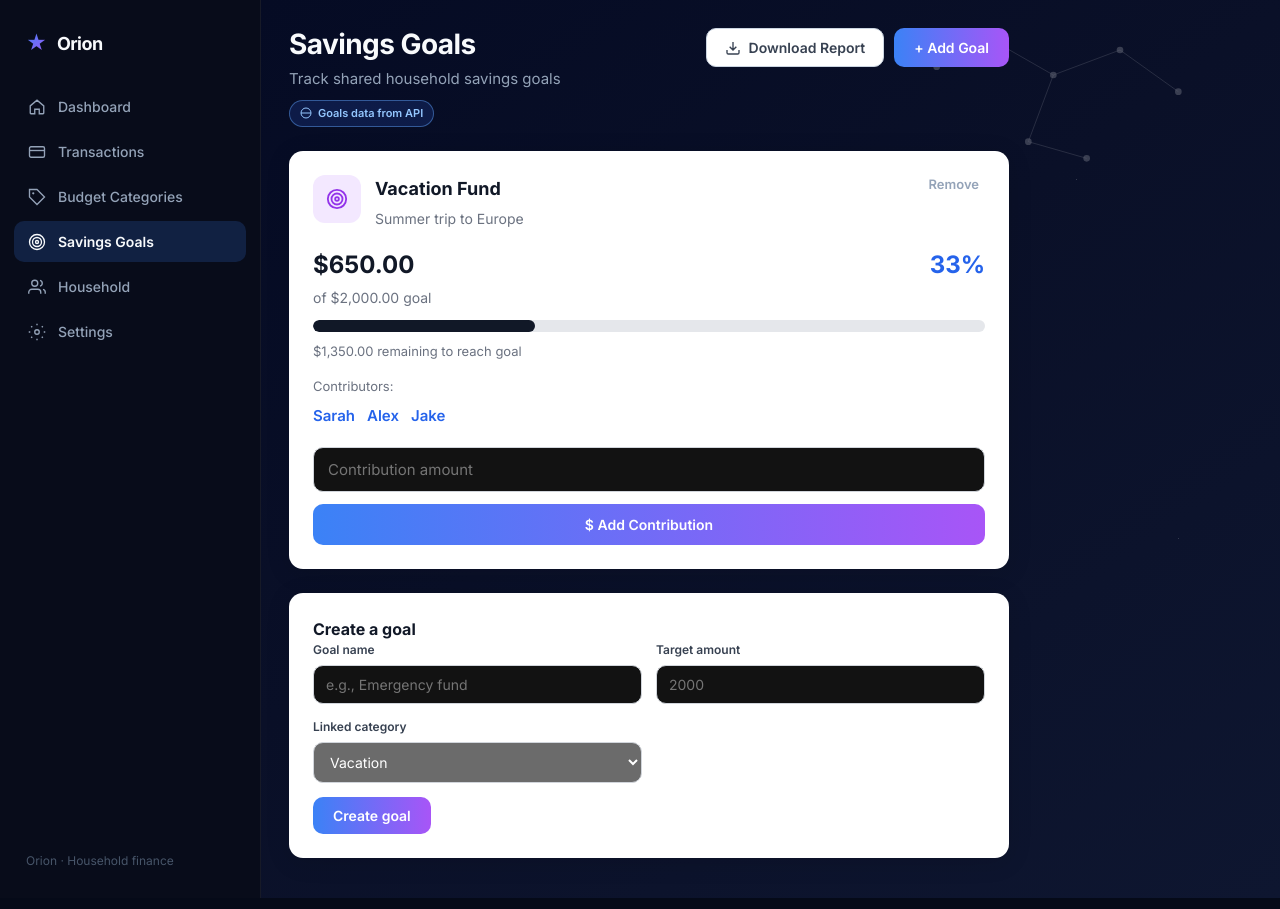
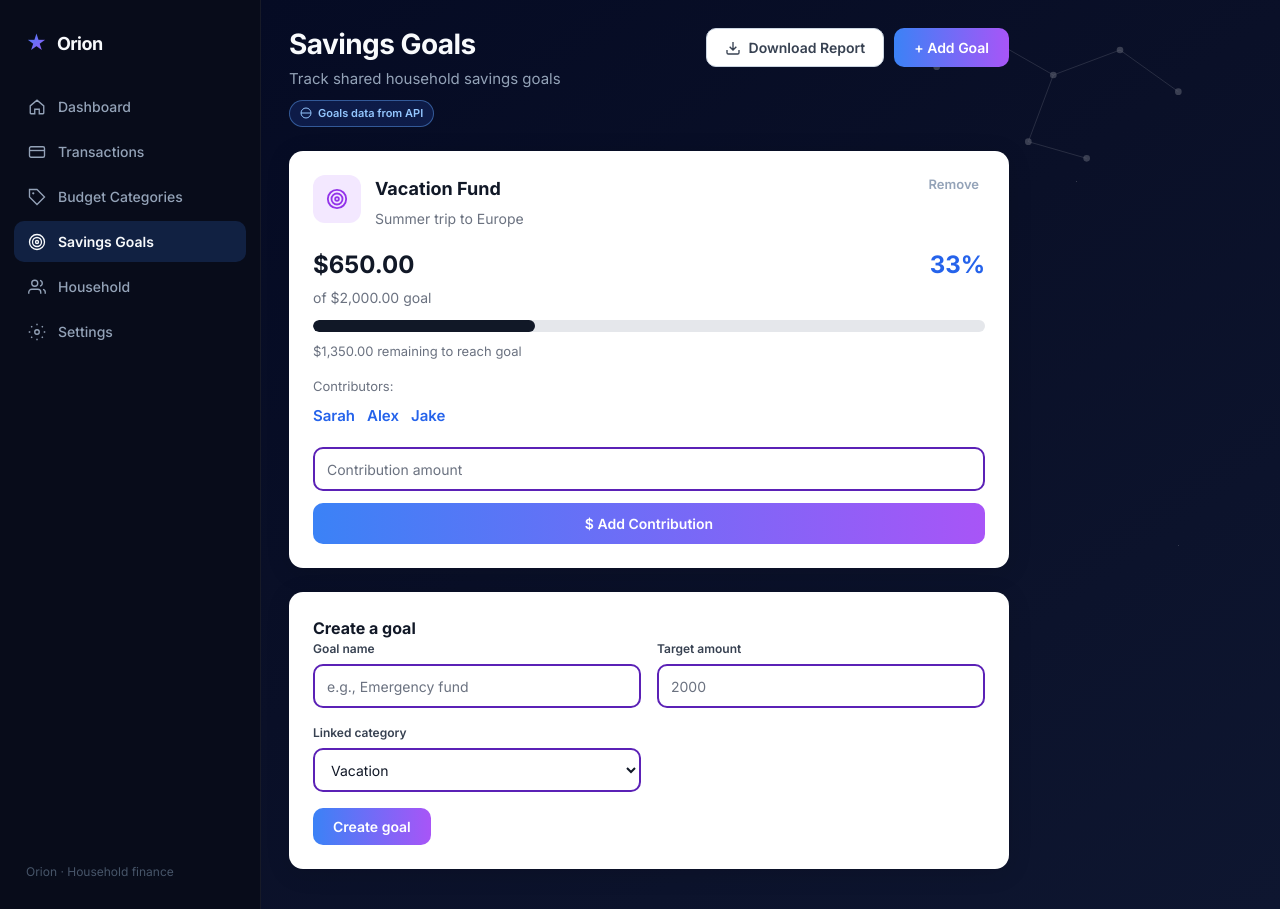
Before and after one commit to shruthikauduthuri/cs451r-capstone-project, a React (Vite) app in the folder orion-frontend/: page /savings in a window 1280 px wide. Built offline with nearby package versions, Linux system fonts and the light colour scheme.

Commit message:
Fixed UI colors

```diff
--- a/orion-frontend/src/pages/Categories.css
+++ b/orion-frontend/src/pages/Categories.css
@@ -107,21 +107,48 @@
   color: #6b7280;
 }
 
+.cat-manage {
+  color-scheme: light;
+}
+
 .cat-form {
   display: flex;
-  gap: 10px;
+  gap: 12px;
   flex-wrap: wrap;
+  align-items: stretch;
   margin-bottom: 16px;
 }
 
 .cat-input {
   flex: 1;
   min-width: 200px;
-  padding: 10px 14px;
+  min-height: 44px;
+  box-sizing: border-box;
+  padding: 10px 12px;
   border-radius: 10px;
-  border: 1px solid #d1d5db;
-  font-size: 0.9375rem;
+  border: 2px solid #5b21b6;
+  font-size: 0.875rem;
   font-family: inherit;
+  color: #111827;
+  background-color: #ffffff;
+  box-shadow: none;
+}
+
+.cat-input::placeholder {
+  color: #6b7280;
+}
+
+.cat-input:focus {
+  outline: none;
+  border-color: #4c1d95;
+  box-shadow: 0 0 0 3px rgba(91, 33, 182, 0.2);
+}
+
+.cat-form .btn-gradient {
+  min-height: 44px;
+  box-sizing: border-box;
+  padding: 10px 22px;
+  align-self: center;
 }
 
 .cat-pill-list {
--- a/orion-frontend/src/pages/Savings.css
+++ b/orion-frontend/src/pages/Savings.css
@@ -142,11 +142,24 @@
 .sv-contrib-input {
   width: 100%;
   box-sizing: border-box;
-  padding: 12px 14px;
+  min-height: 44px;
+  padding: 10px 12px;
   border-radius: 10px;
-  border: 1px solid #d1d5db;
-  font-size: 0.9375rem;
+  border: 2px solid #5b21b6;
+  font-size: 0.875rem;
   font-family: inherit;
+  color: #111827;
+  background-color: #ffffff;
+}
+
+.sv-contrib-input::placeholder {
+  color: #6b7280;
+}
+
+.sv-contrib-input:focus {
+  outline: none;
+  border-color: #4c1d95;
+  box-shadow: 0 0 0 3px rgba(91, 33, 182, 0.2);
 }
 
 .sv-contrib-btn {
@@ -156,13 +169,18 @@
 
 .sv-form-card {
   max-width: 720px;
+  color-scheme: light;
+}
+
+.sv-goal {
+  color-scheme: light;
 }
 
 .sv-form {
   display: grid;
   grid-template-columns: repeat(2, minmax(0, 1fr));
-  gap: 14px;
-  align-items: end;
+  gap: 16px;
+  align-items: start;
 }
 
 @media (max-width: 560px) {
@@ -178,15 +196,43 @@
   font-size: 0.75rem;
   font-weight: 600;
   color: #374151;
+  min-width: 0;
 }
 
-.sv-f input,
-.sv-f select {
+.sv-form-card .sv-f input,
+.sv-form-card .sv-f select {
+  width: 100%;
+  box-sizing: border-box;
+  min-height: 44px;
   padding: 10px 12px;
   border-radius: 10px;
-  border: 1px solid #d1d5db;
+  border: 2px solid #5b21b6;
   font-size: 0.875rem;
   font-family: inherit;
+  color: #111827;
+  background-color: #ffffff;
+  box-shadow: none;
+}
+
+.sv-form-card .sv-f input::placeholder {
+  color: #6b7280;
+}
+
+.sv-form-card .sv-f select {
+  appearance: auto;
+  cursor: pointer;
+}
+
+.sv-form-card .sv-f select option {
+  color: #111827;
+  background: #ffffff;
+}
+
+.sv-form-card .sv-f input:focus,
+.sv-form-card .sv-f select:focus {
+  outline: none;
+  border-color: #4c1d95;
+  box-shadow: 0 0 0 3px rgba(91, 33, 182, 0.2);
 }
 
 .sv-create {
--- a/orion-frontend/src/pages/Transactions.css
+++ b/orion-frontend/src/pages/Transactions.css
@@ -12,6 +12,8 @@
 
 .tx-main-card {
   padding-bottom: 28px;
+  /* Root app uses color-scheme: dark; keep native controls readable on white cards */
+  color-scheme: light;
 }
 
 .tx-card-head {
@@ -232,7 +234,8 @@
 .tx-form-grid {
   display: grid;
   grid-template-columns: repeat(2, minmax(0, 1fr));
-  gap: 14px;
+  gap: 16px;
+  align-items: start;
 }
 
 @media (max-width: 600px) {
@@ -248,20 +251,52 @@
   font-size: 0.75rem;
   font-weight: 600;
   color: #374151;
+  min-width: 0;
 }
 
 .tx-f--wide {
   grid-column: 1 / -1;
 }
 
-.tx-f input,
-.tx-f select {
+/* Add-transaction: force light native controls (root uses color-scheme: dark) */
+.tx-add-section {
+  color-scheme: light;
+}
+
+.tx-add-section .tx-f input,
+.tx-add-section .tx-f select {
+  width: 100%;
+  box-sizing: border-box;
+  min-height: 44px;
   padding: 10px 12px;
   border-radius: 10px;
-  border: 1px solid #d1d5db;
+  border: 2px solid #5b21b6;
   font-size: 0.875rem;
   font-family: inherit;
   color: #111827;
+  background-color: #ffffff;
+  box-shadow: none;
+}
+
+.tx-add-section .tx-f input::placeholder {
+  color: #6b7280;
+}
+
+.tx-add-section .tx-f select {
+  appearance: auto;
+  cursor: pointer;
+}
+
+.tx-add-section .tx-f select option {
+  color: #111827;
+  background: #ffffff;
+}
+
+.tx-add-section .tx-f input:focus,
+.tx-add-section .tx-f select:focus {
+  outline: none;
+  border-color: #4c1d95;
+  box-shadow: 0 0 0 3px rgba(91, 33, 182, 0.2);
 }
 
 .tx-submit {
```
